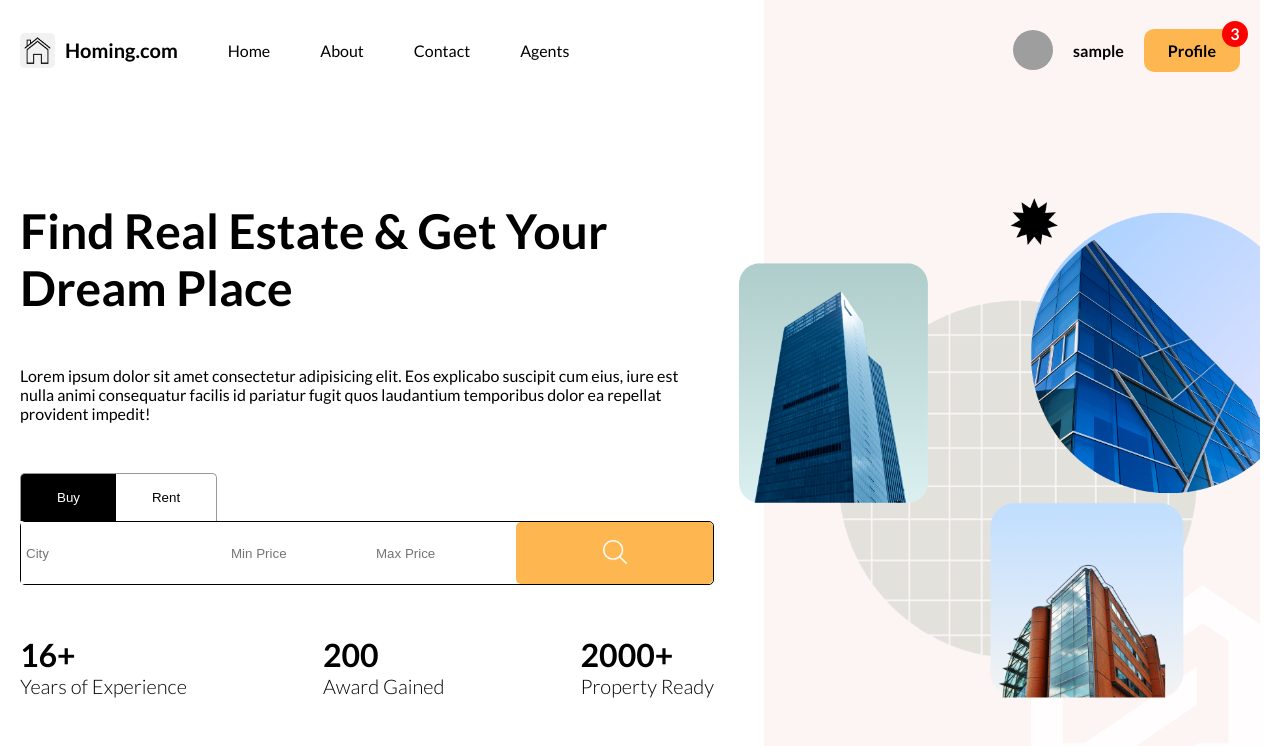
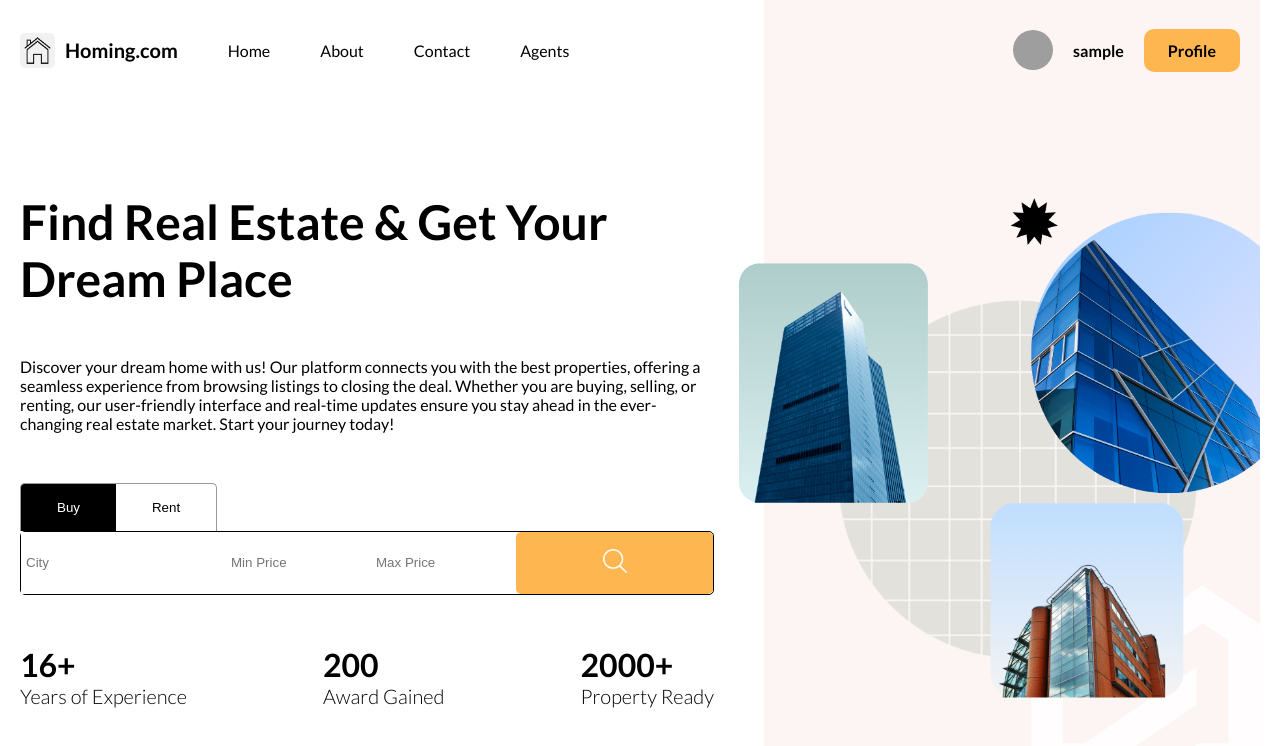
Before and after one commit to Vidhanvyrs/Homingdotcom, a React (Vite) app in the folder client/: page / in a window 1280 px wide. Shown: the top 746 px of the page. Built offline with nearby package versions, Linux system fonts and the light colour scheme; sample sign-in values are in the browser's storage; grey boxes are pictures that could not be loaded.

Commit message:
backend Deployed

```diff
--- a/client/src/components/navbar/Navbar.jsx
+++ b/client/src/components/navbar/Navbar.jsx
@@ -31,10 +31,10 @@ function Navbar() {
               alt=""
             />
             <span>{currentUser.username}</span>
-            <Link to="/profile" className="profile">
-              <div className="notification">3</div>
+            <a href="/profile" className="profile">
+              {/* <div className="notification">3</div> */}
               <span>Profile</span>
-            </Link>
+            </a>
           </div>
         ) : (
           <>
--- a/client/src/lib/apiRequest.js
+++ b/client/src/lib/apiRequest.js
@@ -1,6 +1,6 @@
 import axios from "axios";
 const apiRequest = axios.create({
-  baseURL: "http://localhost:8800/api",
+  baseURL: "https://homingdotcom.onrender.com/api",
   withCredentials: true,
 });
 
--- a/client/src/routes/homePage/homePage.jsx
+++ b/client/src/routes/homePage/homePage.jsx
@@ -12,10 +12,12 @@ function HomePage() {
         <div className="wrapper">
           <h1 className="title">Find Real Estate & Get Your Dream Place</h1>
           <p>
-            Lorem ipsum dolor sit amet consectetur adipisicing elit. Eos
-            explicabo suscipit cum eius, iure est nulla animi consequatur
-            facilis id pariatur fugit quos laudantium temporibus dolor ea
-            repellat provident impedit!
+            Discover your dream home with us! Our platform connects you with the
+            best properties, offering a seamless experience from browsing
+            listings to closing the deal. Whether you are buying, selling, or
+            renting, our user-friendly interface and real-time updates ensure
+            you stay ahead in the ever-changing real estate market. Start your
+            journey today!
           </p>
           <SearchBar />
           <div className="boxes">
```
Also changed, not shown: 1 other file (tests, documents, lock files or other folders).
